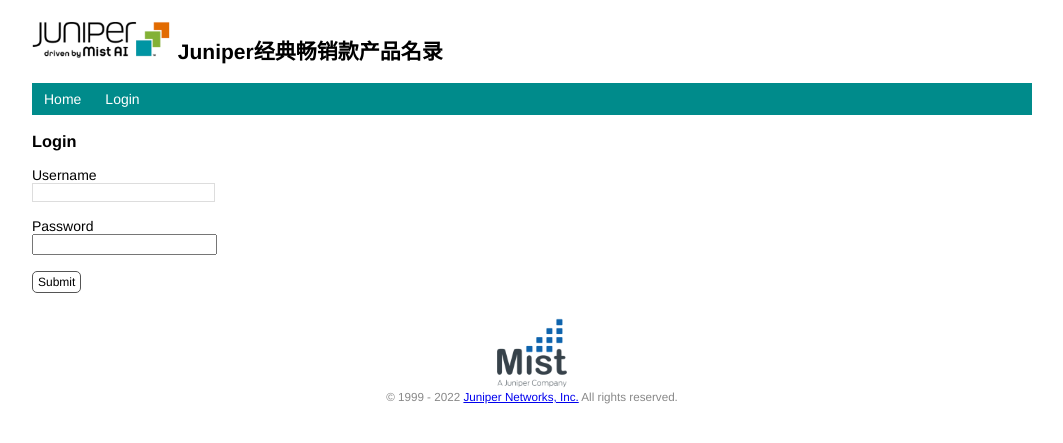
After one commit to wangleiny/watchlist, a Flask app: page /login in a window 1280 px wide. The commit adds this page. Shown: the top 443 px of the page, without its empty margins (108-1171 px from the left). Run offline with Flask 2, Linux system fonts and the light colour scheme.

Commit message:
User authentication with Flask-Login

```diff
--- a/app.py
+++ b/app.py
@@ -5,14 +5,16 @@ import click
 
 from flask import Flask,flash,url_for,render_template,request,redirect
 from flask_sqlalchemy import SQLAlchemy
+from flask_login import LoginManager, login_user, login_required, logout_user, current_user, UserMixin
+from werkzeug.security import generate_password_hash, check_password_hash
+
+
 
 WIN = sys.platform.startswith('win')
 if WIN:
-    prifix ='sqlite:///'
+    prefix = 'sqlite:///'
 else:
     prefix = 'sqlite:////'
-
-
 
 app = Flask(__name__)
 
@@ -20,12 +22,22 @@ app.config['SQLALCHEMY_DATABASE_URI'] = prefix + os.path.join(app.root_path,'dat
 app.config['SQLALCHEMY_TRACK_MODIFICATIONS'] = False
 app.config['SECRET_KEY'] = 'DEV'
 
+
 db = SQLAlchemy(app)
 
+login_manager = LoginManager(app)
+
+@login_manager.user_loader
+def load_user(user_id):
+    user = User.query.get(int(user_id))
+    return user
+
+login_manager.login_view = 'login'
 
 @app.cli.command()
-@click.option('--drop',is_flag=True,help='Create after drop.')
+@click.option('--drop', is_flag=True, help='Create after drop.')
 def initdb(drop):
+    """Initialize the database."""
     if drop:
         db.drop_all()
     db.create_all()
@@ -34,6 +46,7 @@ def initdb(drop):
 @app.cli.command()
 def forge():
     db.create_all()
+
     name = "Juniper"
 
     movies = [
@@ -59,32 +72,72 @@ def forge():
 
 
     ]
-
-
     user = User(name=name)
     db.session.add(user)
     for m in movies:
         movie = Movie(title=m['title'], mode=m['mode'])
         db.session.add(movie)
-
     db.session.commit()
     click.echo('Done.')
 
 
-class User(db.Model):
+@app.cli.command()
+@click.option('--username',prompt=True,help='The username used to login.')
+@click.option('--password',prompt=True,hide_input=True,confirmation_prompt=True,help='The password used to login.')
+def admin(username, password):
+    """Create user."""
+    db.create_all()
+    user = User.query.first()
+    if user is not None:
+        click.echo('Updating user...')
+        user.username = username
+        user.set_password(password) # 设置密码
+    else:
+        click.echo('Creating user...')
+        user = User(username=username, name='Admin')
+        user.set_password(password) # 设置密码
+        db.session.add(user)
+    db.session.commit() # 提交数据库会话
+    click.echo('Done.')
+
+
+class User(db.Model,UserMixin):
     id = db.Column(db.Integer,primary_key=True)
     name = db.Column(db.String(20))
+    username = db.Column(db.String(20)) # 用户名
+    password_hash = db.Column(db.String(128)) # 密码散列值
+
+    def set_password(self, password): # 用来设置密码的方法，接受密码 作为参数
+        self.password_hash = generate_password_hash(password) # 将生成的密码保持到对应字段
+    def validate_password(self, password): # 用于验证密码的方法，接 受密码作为参数
+        return check_password_hash(self.password_hash, password) # 返回布尔值
 
 class Movie(db.Model):
-    id = db.Column(db.Integer,primary_key=True)
+    id = db.Column(db.Integer, primary_key=True)
     title = db.Column(db.String(60))
-    mode = db.Column(db.String(40))
+    mode = db.Column(db.String(100))
 
+@app.context_processor
+def inject_user():
+    user = User.query.first()
+    return dict(user=user)
+@app.errorhandler(400)
+def bad_request(e):
+    return render_template('400.html'), 400
+@app.errorhandler(404)
+def page_not_found(e):
+    return render_template('404.html'), 404
+@app.errorhandler(500)
+def internal_server_error(e):
+    return render_template('500.html'), 500
 
 @app.route('/', methods=['GET', 'POST'])
 def index():
     if request.method == 'POST': # 判断是否是 POST 请求
         # 获取表单数据
+        if not current_user.is_authenticated:
+            return redirect(url_for('index'))
+
         title = request.form.get('title')
         mode = request.form.get('mode')
         # 验证数据
@@ -102,8 +155,8 @@ def index():
     return render_template('index.html', movies=movies)
 
 
-
 @app.route('/movie/edit/<int:movie_id>', methods=['GET', 'POST'])
+@login_required
 def edit(movie_id):
     movie = Movie.query.get_or_404(movie_id)
     if request.method == 'POST': # 处理编辑表单的提交请求
@@ -123,13 +176,13 @@ def edit(movie_id):
 
 
 @app.route('/movie/delete/<int:movie_id>', methods=['POST']) # 限定只接受 POST 请求
+@login_required # 登录保护
 def delete(movie_id):
-    movie = Movie.query.get_or_404(movie_id) # 获取电影记录
-    db.session.delete(movie) # 删除对应的记录
-    db.session.commit() # 提交数据库会话
+    movie = Movie.query.get_or_404(movie_id)
+    db.session.delete(movie)
+    db.session.commit()
     flash('Item deleted.')
-    return redirect(url_for('index')) # 重定向回主页
-
+    return redirect(url_for('index'))
 
 
 @app.route('/home')
@@ -141,6 +194,54 @@ def user_page(name):
     return '<h2>欢迎%s</h2>' % name+'<h2>来到我的世界！</h2>'
 
 
+@app.route('/settings', methods=['GET', 'POST'])
+@login_required
+def settings():
+    if request.method == 'POST':
+        name = request.form['name']
+
+        if not name or len(name) > 60:
+            flash('Invalid input.')
+            return redirect(url_for('settings'))
+
+        user = User.query.first()
+        user.name = name
+        db.session.commit()
+        flash('Settings updated.')
+        return redirect(url_for('index'))
+
+    return render_template('settings.html')
+
+@app.route('/login', methods=['GET', 'POST'])
+def login():
+    if request.method == 'POST':
+        username = request.form['username']
+        password = request.form['password']
+
+        if not username or not password:
+            flash('Invalid input.')
+            return redirect(url_for('login'))
+
+        user = User.query.first()
+
+        if username == user.username and user.validate_password(password):
+            login_user(user)
+            flash('Login success.')
+            return redirect(url_for('index'))
+
+        flash('Invalid username or password.')
+        return redirect(url_for('login'))
+
+    return render_template('login.html')
+
+
+@app.route('/logout')
+@login_required
+def logout():
+    logout_user()
+    flash('Goodbye.')
+    return redirect(url_for('index'))
+
 @app.route('/test')
 def test_url_for():
     print(url_for('hello'))
@@ -150,12 +251,3 @@ def test_url_for():
     print(url_for('test_url_for'))
     print(url_for('test_url_for',num=2))
     return 'Test page!'
-
-@app.errorhandler(404)
-def page_not_found(e):
-    return render_template('404.html'),404
-
-@app.context_processor
-def inject_user():
-    user = User.query.first()
-    return dict(user=user)
--- a/templates/base.html
+++ b/templates/base.html
@@ -5,7 +5,7 @@
 		<meta charset="utf-8">
 		<meta name="viewport" content="width=device-width, initial-scale=1.0">
 
-		<title>{{ user.name }}常用产品名录</title>
+		<title>Juniper常用产品名录</title>
 		<link rel="icon" href="{{ url_for('static', filename='juniper.ico') }}">
 		<link rel="stylesheet" href="{{ url_for('static', filename='style.css') }}" type="text/css">
 		{% endblock %}
@@ -17,11 +17,17 @@
 		{% endfor %}
 		<h2>
 			<img alt="Avatar" class="avatar" src="{{ url_for('static', filename='images/foo.png') }}">
-			{{ user.name }}经典畅销款产品名录
+			Juniper经典畅销款产品名录
 		</h2>
 		<nav>
 			<ul>
 				<li><a href="{{ url_for('index') }}">Home</a></li>
+				{% if current_user.is_authenticated %}
+				<li><a href="{{ url_for('settings') }}">Settings</a></li>
+				<li><a href="{{ url_for('logout') }}">Logout</a></li>
+				{% else %}
+				<li><a href="{{ url_for('login') }}">Login</a></li>
+				{% endif %}
 			</ul>
 		</nav>
 		{% block content %}{% endblock %}
--- a/templates/index.html
+++ b/templates/index.html
@@ -2,19 +2,23 @@
 
 {% block content %}
 <p>{{ movies|length }} 款经典系列</p>
+{% if current_user.is_authenticated %}
 <form method="post">
 	Name <input type="text" name="title" autocomplete="off" required>
 	Mode <input type="text" name="mode" autocomplete="off" required>
 	<input class="btn" type="submit" name="submit" value="Add">
 </form>
+{% endif %}
 <ul class="movie-list">
 	{% for movie in movies %}
 	<li>{{ movie.title }} ------> {{ movie.mode }}
 		<span class="float-right">
+			{% if current_user.is_authenticated %}
 			<a class="btn" href="{{ url_for('edit', movie_id=movie.id) }}">Edit</a>
 			<form class="inline-form" method="post" action="{{ url_for('delete', movie_id=movie.id) }}">
 				<input class="btn" type="submit" name="delete" value="Delete" onclick="return confirm('Are you sure?')">
 			</form>
+			{% endif %}
 			<a class="juniper-1" href="https://www.juniper.net/us/en/search.html?query={{ movie.mode }}" target="_write" title="Find this movie on IMDb">juniper</a>
 		</span>
 	</li>
--- /dev/null
+++ b/templates/login.html
@@ -0,0 +1,11 @@
+{% extends 'base.html' %}
+{% block content %}
+<h3>Login</h3>
+<form method="post">
+Username<br>
+<input type="text" name="username" required><br><br> Password<br>
+<!-- 密码输入框的 type 属性使用 password，会将输入值显示为圆点 -->
+	<input type="password" name="password" required><br><br>
+	<input class="btn" type="submit" name="submit" value="Submit">
+</form>
+{% endblock %}
```
Also changed, not shown: templates/settings.html (added, +8 -0 lines), 1 other file.
